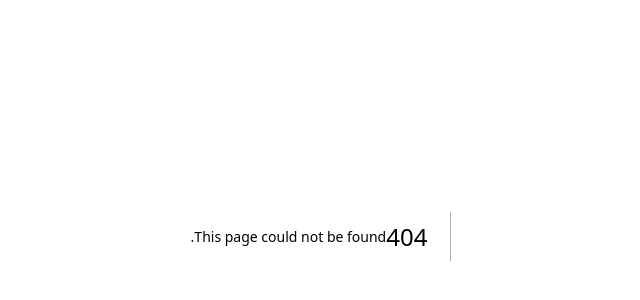
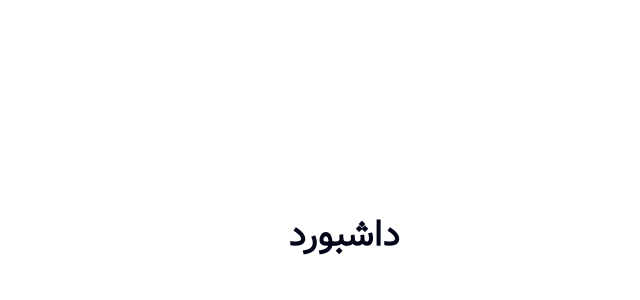
Before and after one commit to Amirhosein-hshm/kasra-ui, a Next.js app: page /dashboard in a window 1280 px wide. Before the commit this address had no page. Shown: the part 164-464 px from the top of the page, without its empty margins (351-991 px from the left). Built offline with nearby package versions, Linux system fonts and the light colour scheme.

Commit message:
feat: dashboard page

```diff
--- /dev/null
+++ b/app/dashboard/page.tsx
@@ -0,0 +1,3 @@
+import DashboardPage from '@/ui/pages/dashboard.page';
+
+export default DashboardPage;
--- /dev/null
+++ b/ui/pages/dashboard.page.tsx
@@ -0,0 +1,7 @@
+export default function DashboardPage() {
+  return (
+    <div className="flex justify-center items-center h-screen">
+      <div className="text-4xl font-bold">داشبورد</div>
+    </div>
+  );
+}
```
